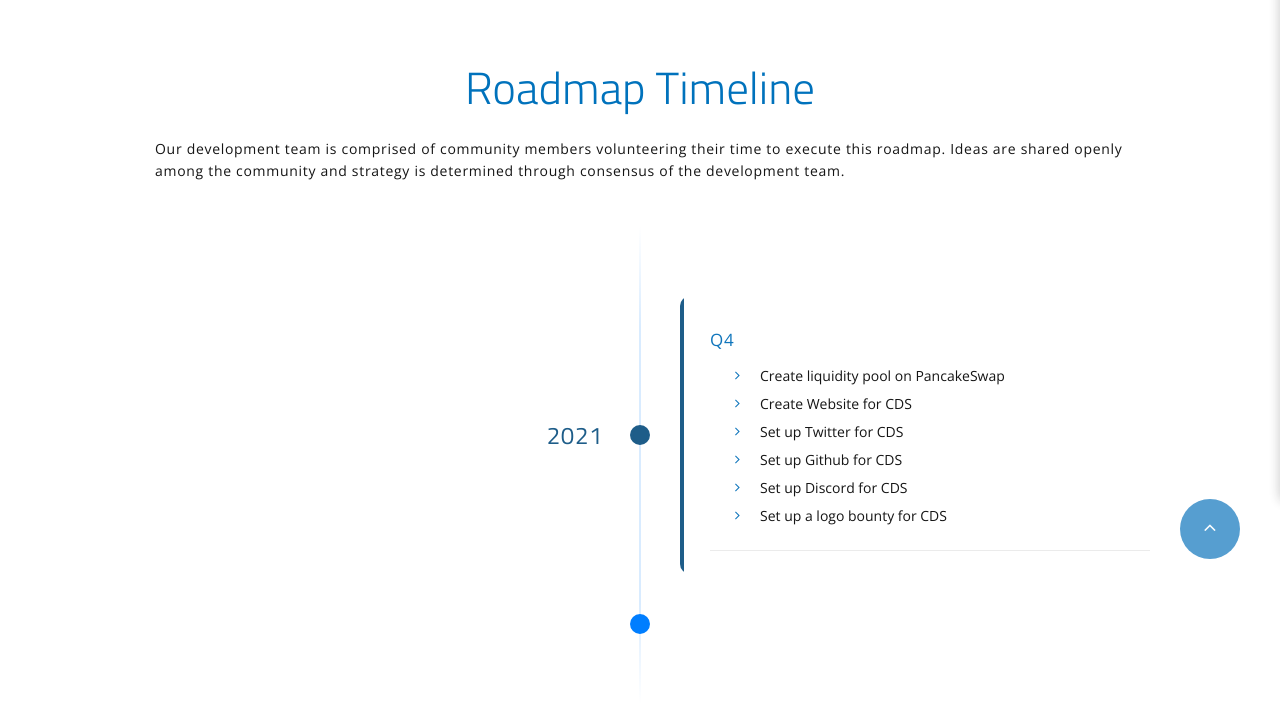
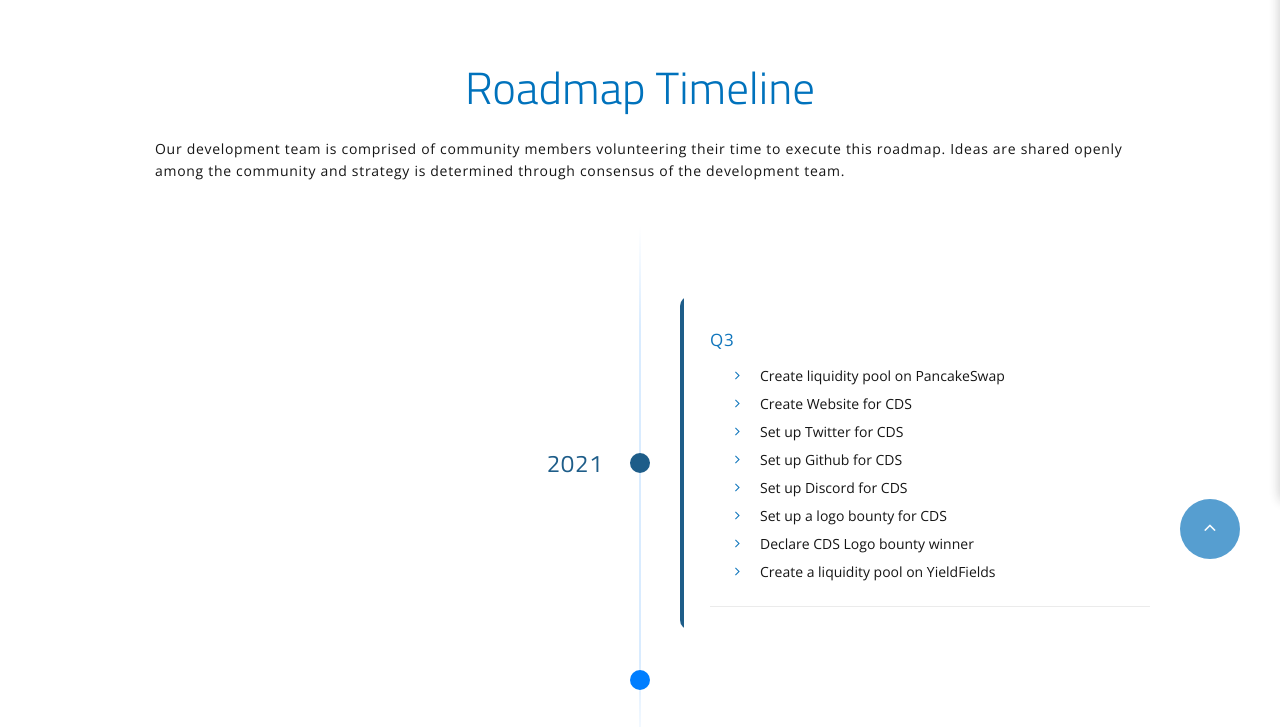
Before and after one commit to CryptoDevelopmentServices/CryptoDevelopmentServices, a plain HTML site: page roadmap.html in a window 1280 px wide. Shown: the part 301-1028 px from the top of the page. Drawn offline with nearby package versions, Linux system fonts and the light colour scheme; no server answers; some icons are missing.

Commit message:
Update `roadmap` & `exchange` pages

```diff
--- a/roadmap.html
+++ b/roadmap.html
@@ -156,7 +156,7 @@
         <h4 class="time_line-date">2021</h4></div><div class="time_line-content"><h5 class="time_line-title"></h5><div class="time_line-descr">
 
 
-        <p class="quote-classic__info">Q4</p>
+        <p class="quote-classic__info">Q3</p>
         <ul class="list-marked">
             <li>Create liquidity pool on PancakeSwap</li>
             <li>Create Website for CDS</li>
@@ -164,6 +164,8 @@
             <li>Set up Github for CDS</li>
             <li>Set up Discord for CDS</li>
             <li>Set up a logo bounty for CDS</li>
+            <li>Declare CDS Logo bounty winner</li>
+            <li>Create a liquidity pool on YieldFields</li>
 
         </ul><br><hr>
 
```
Also changed, not shown: exchanges.html (+4 -4 lines), index.html (+2 -2 lines), about.html (line endings or trailing spaces), contacts.html (line endings or trailing spaces), faq.html (line endings or trailing spaces), images/yieldfields.jpg (added), wallet.html (line endings or trailing spaces).
